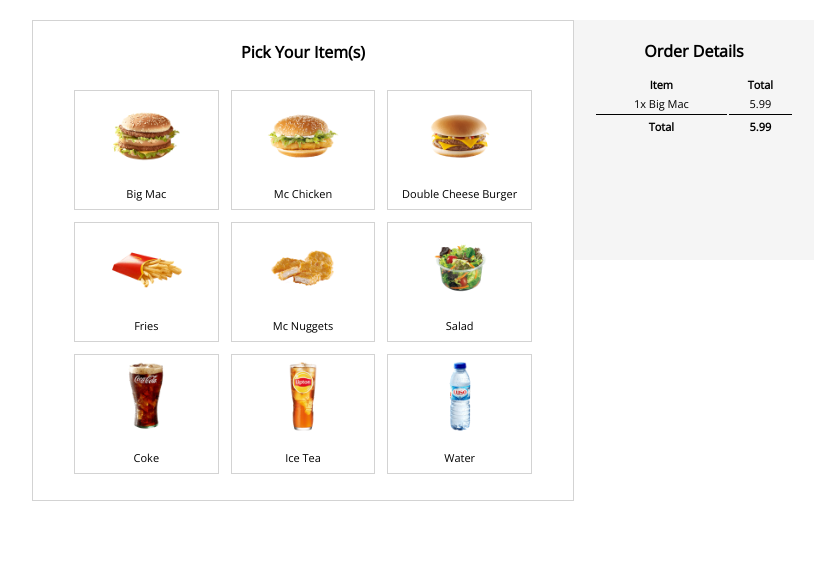
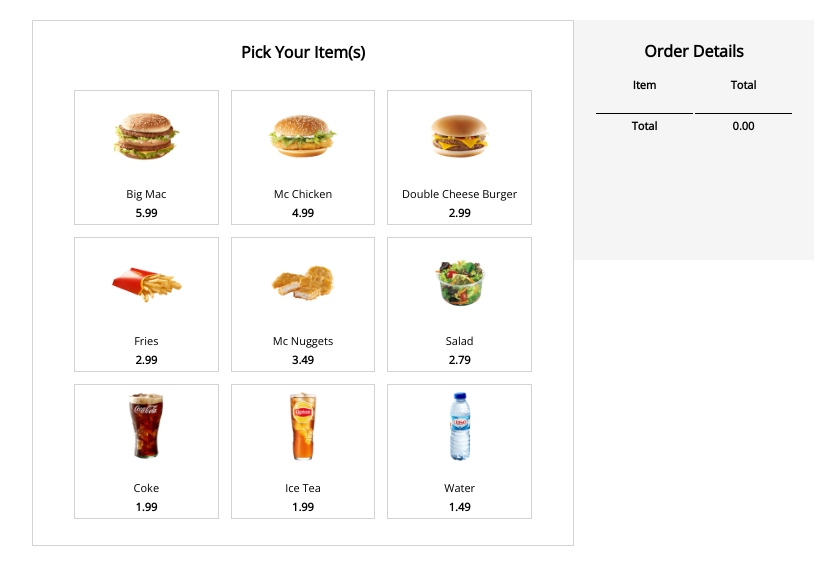
Before and after one commit to j2Where2Next/SelfServe, a plain HTML site: page index.html in a window 1280 px wide. Shown: the whole page, without its empty margins (217-1040 px from the left). Drawn offline with nearby package versions, Linux system fonts and the light colour scheme.

Commit message:
fix order summary

```diff
--- a/index.html
+++ b/index.html
@@ -27,7 +27,7 @@
                     </div>
                     <div class="description">
                         <span class="name">{{product.name}}</span>
-                        <span class="price">{{products.price}}</span>
+                        <span class="price">{{product.price}}</span>
                         <div class="quantity-area" v-if="product.active">
                             <button @click.stop="product.quantity--" :disabled="product.quantity <= 1">-</button>
                             <span class="quantity">{{product.quantity}}</span>
@@ -35,118 +35,6 @@
                         </div>
                     </div>
                 </div>
-                <!-- <div class="product">
-                    <div class="photo">
-                        <img src="img/mc-chicken.png">
-                    </div>
-                    <div class="description">
-                        <span class="name">Mc Chicken</span>
-                        <span class="price">$ 4.99</span>
-                        <div class="quantity-area">
-                            <button>-</button>
-                            <span class="quantity">1</span>
-                            <button>+</button>
-                        </div>
-                    </div>
-                </div>
-                <div class="product">
-                    <div class="photo">
-                        <img src="img/double-cb.png">
-                    </div>
-                    <div class="description">
-                        <span class="name">Double Cheese Burger</span>
-                        <span class="price">$ 2.99</span>
-                        <div class="quantity-area">
-                            <button>-</button>
-                            <span class="quantity">1</span>
-                            <button>+</button>
-                        </div>
-                    </div>
-                </div>
-                <div class="product">
-                    <div class="photo">
-                        <img src="img/fries.png">
-                    </div>
-                    <div class="description">
-                        <span class="name">Fries</span>
-                        <span class="price">$ 2.99</span>
-                        <div class="quantity-area">
-                            <button>-</button>
-                            <span class="quantity">1</span>
-                            <button>+</button>
-                        </div>
-                    </div>
-                </div>
-                <div class="product">
-                    <div class="photo">
-                        <img src="img/nuggets.png">
-                    </div>
-                    <div class="description">
-                        <span class="name">Mc Nuggets</span>
-                        <span class="price">$ 3.49</span>
-                        <div class="quantity-area">
-                            <button>-</button>
-                            <span class="quantity">1</span>
-                            <button>+</button>
-                        </div>
-                    </div>
-                </div>
-                <div class="product">
-                    <div class="photo">
-                        <img src="img/salad.png">
-                    </div>
-                    <div class="description">
-                        <span class="name">Salad</span>
-                        <span class="price">$ 2.79</span>
-                        <div class="quantity-area">
-                            <button>-</button>
-                            <span class="quantity">1</span>
-                            <button>+</button>
-                        </div>
-                    </div>
-                </div>
-                <div class="product">
-                    <div class="photo">
-                        <img src="img/cola.png">
-                    </div>
-                    <div class="description">
-                        <span class="name">Coke</span>
-                        <span class="price">$ 1.99</span>
-                        <div class="quantity-area">
-                            <button>-</button>
-                            <span class="quantity">1</span>
-                            <button>+</button>
-                        </div>
-                    </div>
-                </div>
-                <div class="product">
-                    <div class="photo">
-                        <img src="img/lipton.png">
-                    </div>
-                    <div class="description">
-                        <span class="name">Ice Tea</span>
-                        <span class="price">$ 1.99</span>
-                        <div class="quantity-area">
-                            <button>-</button>
-                            <span class="quantity">1</span>
-                            <button>+</button>
-                        </div>
-                    </div>
-                </div>
-                <div class="product">
-                    <div class="photo">
-                        <img src="img/water.png">
-                    </div>
-                    <div class="description">
-                        <span class="name">Water</span>
-                        <span class="price">$ 1.49</span>
-                        <div class="quantity-area">
-                            <button>-</button>
-                            <span class="quantity">1</span>
-                            <button>+</button>
-                        </div>
-                    </div>
-                </div> -->
             </section>
 
             <section class="summary">
@@ -159,14 +47,16 @@
                         </tr>
                     </thead>
                     <tbody>
-                        <tr>
-                            <td>1x Big Mac</td>
-                            <td>5.99</td>
+                        <tr v-for="product in products">
+                            <template v-if="product.active">
+                                <td>{{ product.quantity + 'x ' + product.name }}</td>
+                                <td>{{ (product.quantity * product.price).toFixed(2) }}</td>
+                            </template>
                         </tr>
 
                         <tr>
                             <th>Total</th>
-                            <th>5.99</th>
+                            <th>0.00</th>
                         </tr>
                     </tbody>
                 </table>
```
